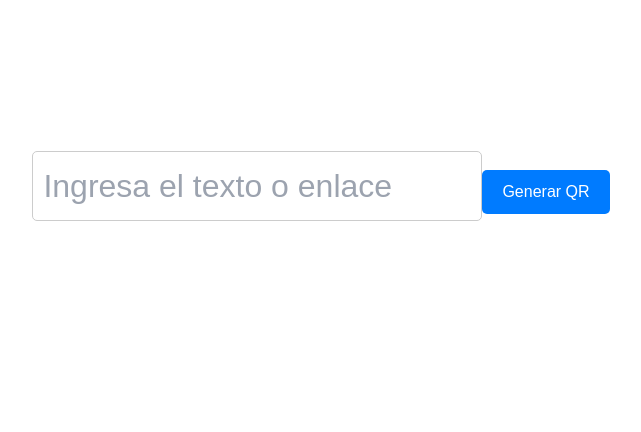
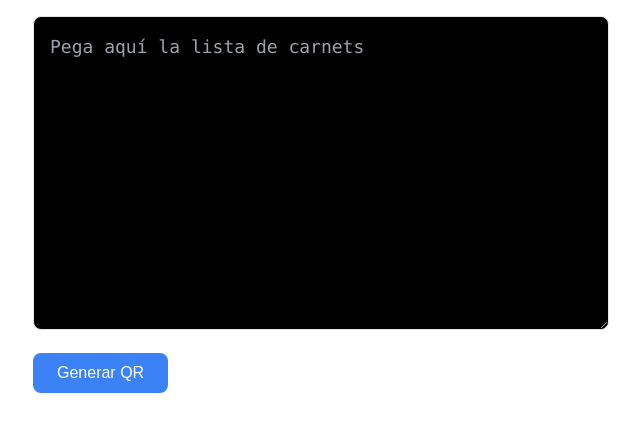
Before and after one commit to jorgehara/generatorQR, a Next.js app: page / in a window 1280 px wide. Shown: the top 432 px of the page, without its empty margins (319-960 px from the left). Built offline with nearby package versions, Linux system fonts and the light colour scheme.

Commit message:
update multiple QR from list

```diff
--- a/app/page.tsx
+++ b/app/page.tsx
@@ -5,11 +5,12 @@ import QRCode from "react-qr-code";
 
 const Home: React.FC = () => {
   const [texto, setTexto] = useState<string>("");
+  const [carnets, setCarnets] = useState<string[]>([]);
   const [mostrarQR, setMostrarQR] = useState<boolean>(false);
 
   // Función para descargar el código QR como imagen
-  const descargarQRCode = (): void => {
-    const svg = document.querySelector("svg");
+  const descargarQRCode = (carnet: string, index: number): void => {
+    const svg = document.querySelectorAll("svg")[index];
     if (svg) {
       const svgData = new XMLSerializer().serializeToString(svg);
       const canvas = document.createElement("canvas");
@@ -24,7 +25,7 @@ const Home: React.FC = () => {
           const url = canvas.toDataURL("image/png");
           const link = document.createElement("a");
           link.href = url;
-          link.download = "codigo_qr.png";
+          link.download = `codigo_qr_${carnet}.png`;
           link.click();
         }
       };
@@ -32,81 +33,83 @@ const Home: React.FC = () => {
     }
   };
 
-  // Función para generar el código QR
+  // Función para generar los códigos QR
   const generarQRCode = (): void => {
+    const carnetsList = texto
+      .split(/[\n]/)
+      .map(item => item.trim())
+      .filter(item => item.length > 0 && /^\d+$/.test(item));
+
+    setCarnets(carnetsList);
     setMostrarQR(true);
   };
 
+  // Función para procesar el texto pegado
+  const procesarTextoPegado = (e: React.ClipboardEvent<HTMLTextAreaElement>) => {
+    e.preventDefault();
+    const textoPegado = e.clipboardData.getData("text");
+    setTexto(textoPegado);
+  };
+
+  // Función para descargar todos los QR
+  const descargarTodosQR = () => {
+    carnets.forEach((carnet, index) => {
+      setTimeout(() => {
+        descargarQRCode(carnet, index);
+      }, index * 500); // Añade un delay para evitar problemas con muchas descargas simultáneas
+    });
+  };
+
   return (
-    <div style={{ textAlign: "center", marginTop: "150px" }}>
-      <input
-        type="text"
+    <div className="container mx-auto p-4">
+      <div className="flex flex-col items-center mb-8">
+        <div className="w-full max-w-xl">
+          <textarea
             value={texto}
-        onChange={(e) => {
-          let value = e.target.value.replace(/[^0-9]/g, ""); // Solo permite números
-          if (value.length > 12) {
-            value = value.slice(0, 12) + "-" + value.slice(12, 14);
-          }
-          setTexto(value);
-        }}
-        placeholder="Ingresa el texto o enlace"
-        style={{
-          padding: "10px",
-          width: "450px",
-          marginBottom: "20px",
-          borderRadius: "5px",
-          border: "1px solid #ccc",
-          color: "#333",
-          fontSize: "32px",
-        }}
+            onChange={(e) => setTexto(e.target.value)}
+            onPaste={procesarTextoPegado}
+            placeholder="Pega aquí la lista de carnets"
+            className="w-full p-4 border rounded-lg text-lg mb-4 font-mono bg-black text-white"
+            rows={10}
           />
+          <div className="flex gap-4">
             <button
               onClick={generarQRCode}
-        style={{
-          marginTop: "20px",
-          padding: "10px 20px",
-          backgroundColor: "#007bff",
-          color: "white",
-          border: "none",
-          borderRadius: "5px",
-          cursor: "pointer",
-        }}
+              className="bg-blue-500 text-white px-6 py-2 rounded-lg hover:bg-blue-600"
             >
               Generar QR
             </button>
-      <div
-        style={{
-          display: "flex",
-          justifyContent: "center",
-          alignItems: "center",
-          marginTop: "20px",
-        }}
+            {mostrarQR && carnets.length > 0 && (
+              <button
+                onClick={descargarTodosQR}
+                className="bg-green-500 text-white px-6 py-2 rounded-lg hover:bg-green-600"
               >
-        {mostrarQR && texto && (
+                Descargar Todos
+              </button>
+            )}
+          </div>
+        </div>
+      </div>
+
+      <div className="grid grid-cols-1 md:grid-cols-2 lg:grid-cols-3 gap-6">
+        {mostrarQR && carnets.map((carnet, index) => (
+          <div key={index} className="flex flex-col items-center p-4 border rounded-lg bg-black">
+            <p className="text-white mb-4 font-mono text-2xl">{carnet}</p>
             <QRCode
-            value={texto}
-            size={250}
+              value={carnet}
+              size={100}
               level="H"
               style={{ backgroundColor: "white", padding: "10px" }}
             />
-        )}
-      </div>
-      {mostrarQR && texto && (
             <button
-          onClick={descargarQRCode}
-          style={{
-            marginTop: "20px",
-            padding: "10px 20px",
-            backgroundColor: "#007bff",
-            color: "white",
-            border: "none",
-            borderRadius: "5px",
-            cursor: "pointer",
-          }}
+              onClick={() => descargarQRCode(carnet, index)}
+              className="mt-4 bg-blue-500 text-white px-4 py-2 rounded hover:bg-blue-600"
             >
               Descargar QR
             </button>
-      )}
+          </div>
+        ))}
+      </div>
     </div>
   );
 };
```
Lines whose indentation alone changed are shown as unchanged.
